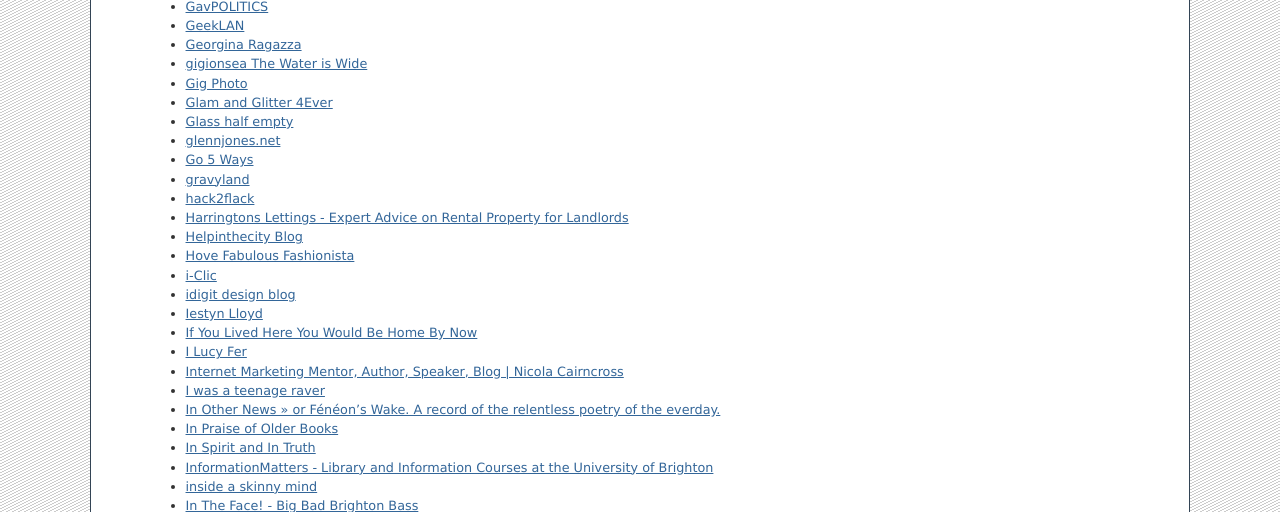
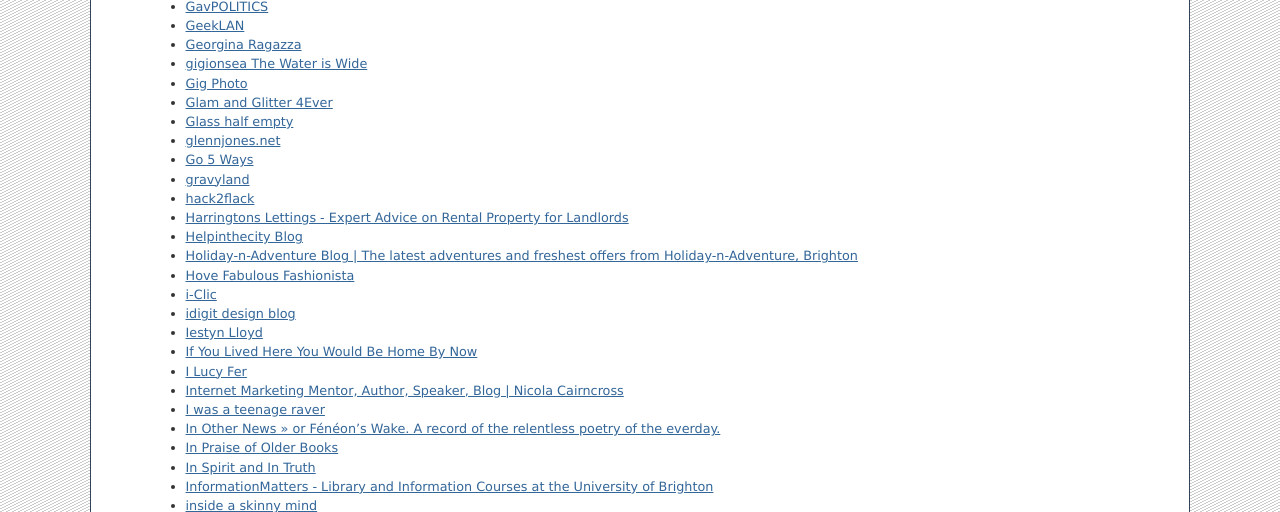
Before and after one commit to janedallaway/BrightonBloggers, a PHP site: page /blogs/ in a window 1280 px wide. Shown: the part 3670-4182 px from the top of the page. Run offline with PHP 8.4, Linux system fonts and the light colour scheme.

Commit message:
Two new blogs added

```diff
--- a/blogs/index.php
+++ b/blogs/index.php
@@ -221,6 +221,7 @@
 	<li><a href="http://hack2flack.blogspot.co.uk/">hack2flack</a></li>
 	<li><a href="http://harringtonslettings.blogspot.com/">Harringtons Lettings - Expert Advice on Rental Property for Landlords</a></li>
 	<li><a href="http://www.helpinthecity.com/blog/">Helpinthecity Blog</a></li>
+	<li><a href="http://www.holiday-n-adventure.co.uk/blog/">Holiday-n-Adventure Blog | The latest adventures and freshest offers from Holiday-n-Adventure, Brighton</a></li>
 	<li><a href="http://hovefabulousfashionista.blogspot.com/">Hove Fabulous Fashionista</a></li>
 	<li><a href="http://www.i-clic.co.uk/page_id68/">i-Clic</a></li>
 	<li><a href="http://idigitdesign.com/blog/">idigit design blog</a></li>
@@ -476,6 +477,7 @@
 	<li><a href="http://wirewatcher.wordpress.com/">wirewatcher</a></li>
 	<li><a href="http://knowledgeconstructs.com/">WordPress SEO Websites &amp; Plugins . Knowledge Constructs</a></li>
 	<li><a href="http://www.wordridden.com/">WordRidden</a></li>
+	<li><a href="http://worldartworldtravel.blog.com">World Art &amp; Travel blog | Bringing world art to the world</a></li>
 	<li><a href="http://www.whatwritesatmidnight.blogspot.com/">Writer by Night</a></li>
 	<li><a href="http://writingneuroses.blogspot.com/"> Writing Neuroses ... mine are rare, yours may be legion</a></li>
 	<li><a href="http://wulfweard.blogspot.com/">Wulfweard the White</a></li>
```
Also changed, not shown: 1 other file.
